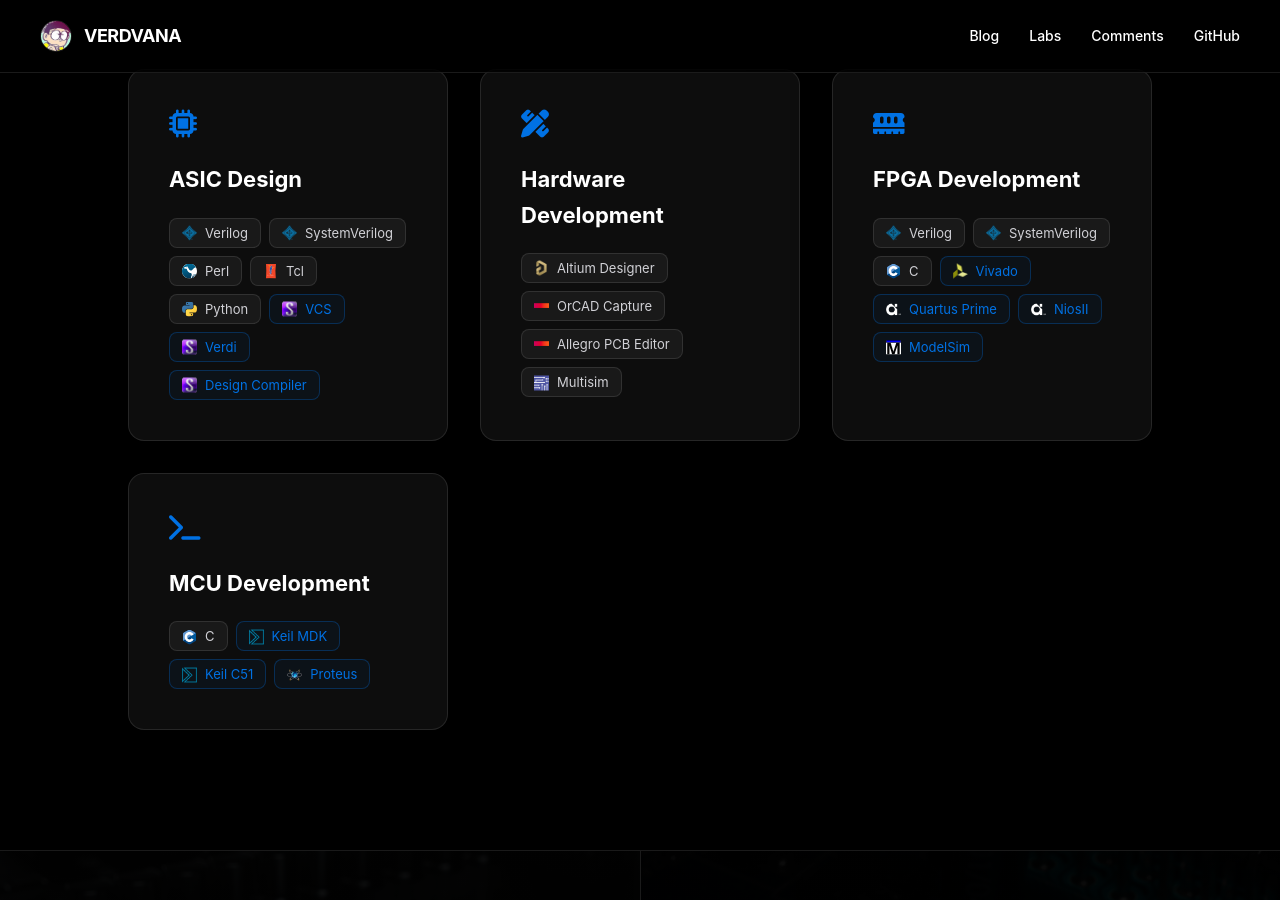
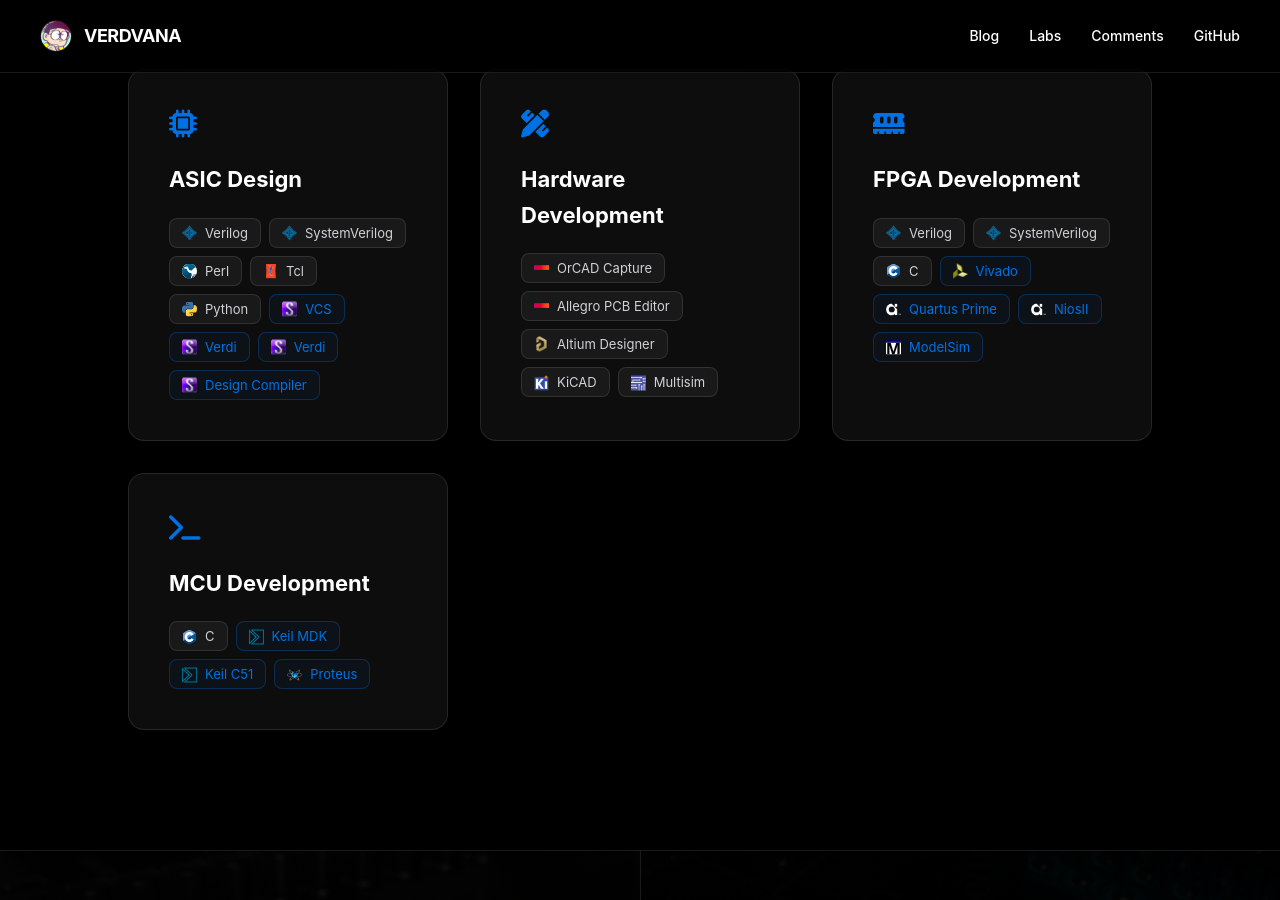
Before and after one commit to Verdvana/Verdvana.github.io, a Jekyll site: the page built from index.html, in a window 1280 px wide and 900 px high, scrolled down 4204 px. Built offline with Jekyll 4.4.1, drawn with Linux system fonts in a browser that asks for light colours.

Commit message:
add kicad and primeitime

```diff
--- a/index.html
+++ b/index.html
@@ -1081,6 +1081,7 @@
                     <a href="https://www.python.org/" target="_blank"><span><img src="/static/img/python.svg" alt="Python"> Python</span></a>
                     <a href="https://www.synopsys.com/zh-cn/verification/simulation/vcs.html" target="_blank"><span class="tool"><img src="/static/img/synopsys.ico" alt="VCS"> VCS</span></a>
                     <a href="https://www.synopsys.com/zh-cn/verification/debug/verdi.html" target="_blank"><span class="tool"><img src="/static/img/synopsys.ico" alt="Verdi"> Verdi</span></a>
+                    <a href="https://www.synopsys.com/implementation-and-signoff/signoff/primetime.html" target="_blank"><span class="tool"><img src="/static/img/synopsys.ico" alt="PrimeTime"> Verdi</span></a>
                     <a href="https://www.synopsys.com/implementation-and-signoff/rtl-synthesis-test/design-compiler-graphical.html" target="_blank"><span class="tool"><img src="/static/img/synopsys.ico" alt="Design Compiler"> Design Compiler</span></a>
                 </div>
             </div>
@@ -1088,9 +1089,10 @@
                 <i class="fa-solid fa-pen-ruler"></i>
                 <h3>Hardware Development</h3>
                 <div class="skill-tags">
-                    <a href="https://www.altium.com/altium-designer" target="_blank"><span><img src="/static/img/altium.png" alt="Altium"> Altium Designer</span></a>
                     <a href="https://www.orcad.com/products/orcad-capture/overview" target="_blank"><span><img src="/static/img/cadence.ico" alt="OrCAD"> OrCAD Capture</span></a>
                     <a href="https://www.cadence.com/en_US/home/tools/pcb-design-and-analysis/pcb-layout/allegro-pcb-designer.html" target="_blank"><span><img src="/static/img/cadence.ico" alt="Allegro"> Allegro PCB Editor</span></a>
+                    <a href="https://www.altium.com/altium-designer" target="_blank"><span><img src="/static/img/altium.png" alt="Altium"> Altium Designer</span></a>
+                    <a href="https://www.kicad.org/" target="_blank"><span><img src="/static/img/kicad.ico" alt="KiCAD"> KiCAD</span></a>
                     <a href="https://www.ni.com/zh-tw/shop/electronic-test-instrumentation/application-software-for-electronic-test-and-instrumentation-category/what-is-multisim.html" target="_blank"><span><img src="/static/img/multisim.jpg" alt="Multisim"> Multisim</span></a>
                 </div>
             </div>
```
Also changed, not shown: static/img/kicad.ico (added).
